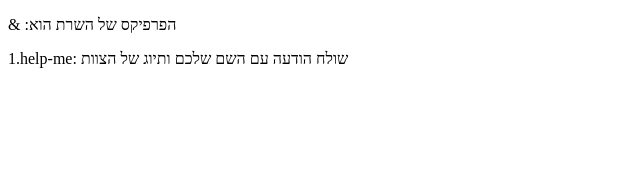
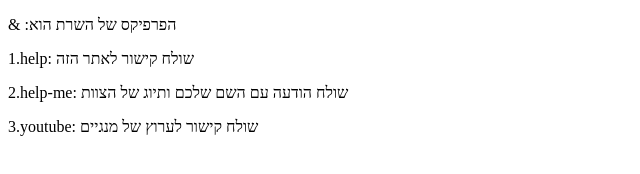
Before and after one commit to gamingcoil/mg-cmds, a website: page client/index.html in a window 1280 px wide. Shown: the whole page, without its empty margins (0-640 px from the left). Drawn offline with nearby package versions, Linux system fonts and the light colour scheme; no server answers.

Commit message:
Update index.html

```diff
--- a/client/index.html
+++ b/client/index.html
@@ -13,7 +13,9 @@
 <body>
   <main>
     <p>& :הפרפיקס של השרת הוא</p>
-    <p>1.help-me: שולח הודעה עם השם שלכם ותיוג של הצוות</p>
+    <p>1.help: שולח קישור לאתר הזה</p>
+    <p>2.help-me: שולח הודעה עם השם שלכם ותיוג של הצוות</p>
+    <p>3.youtube: שולח קישור לערוץ של מנגיים</p>
   </main>
   <script src="main.js"></script>
 </body>
```
